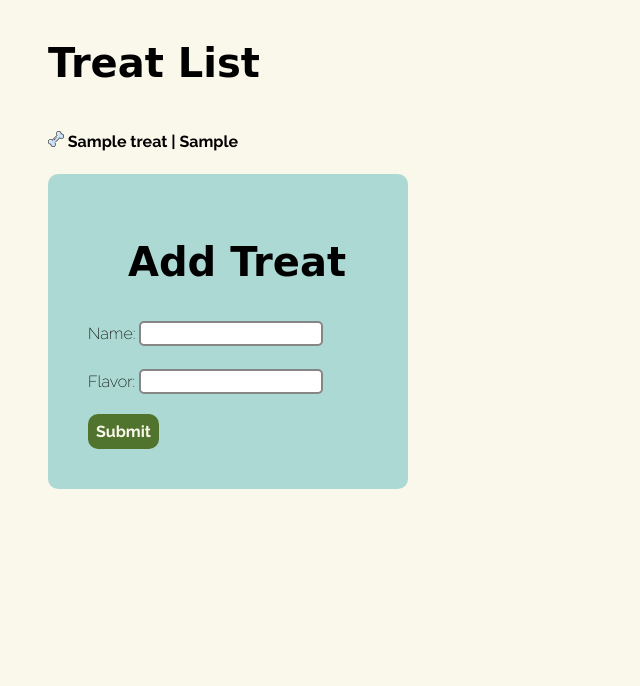
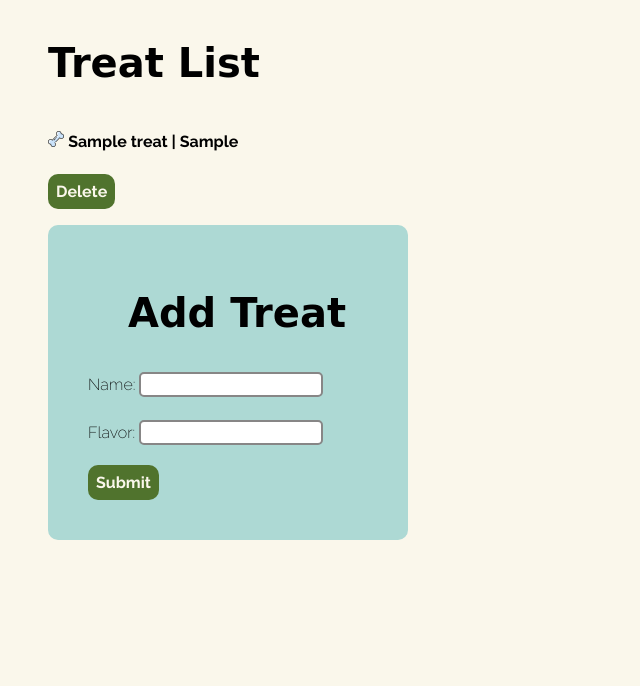
Before and after one commit to shaneyoung91/pawfolio, a Django app: page /treats/ in a window 1280 px wide. Shown: the part 130-816 px from the top of the page, without its empty margins (0-640 px from the left). Run offline with Django 4.2, Linux system fonts and the light colour scheme; a user stored in the database is signed in; tables that the repository leaves empty hold one stand-in row (values such as "Sample post"); some web fonts are replaced.

Commit message:
add delete functionality to treats

```diff
--- a/main_app/templates/main_app/treat_list.html
+++ b/main_app/templates/main_app/treat_list.html
@@ -4,15 +4,23 @@
 <h1>Treat List</h1>
 <div id="treat-list">
     {% for treat in treat_list %}
-        <p><img id="bone-img" src="/static/css/images/bone.png"><strong>  {{ treat.name }} | {{ treat.flavor }}</strong></p>
+        <p>
+            <img id="bone-img" src="/static/css/images/bone.png">
+            <strong>{{ treat.name }} | {{ treat.flavor }}</strong>
+            <form action="{% url 'treat_delete' treat.pk %}" method="post" style="display: inline;">
+                {% csrf_token %}
+                <input type="hidden" name="next" value="{{ request.path }}">
+                <input type="submit" value="Delete" class="btn btn-danger">
+            </form>
+        </p>
     {% endfor %}
     <div id="add-treat">
         <h1>Add Treat</h1>
-            <form action="" method="post">
-                {% csrf_token %}
-                <p>{{ form.as_p }}</p>
-                <input type="submit" value="Submit" class="btn">
-            </form>
+        <form action="" method="post">
+            {% csrf_token %}
+            <p>{{ form.as_p }}</p>
+            <input type="submit" value="Submit" class="btn">
+        </form>
     </div>
 </div>
 {% endblock %}
--- a/main_app/urls.py
+++ b/main_app/urls.py
@@ -1,4 +1,5 @@
 from django.urls import path
+from .views import TreatListCreate, TreatDelete
 from . import views
 
 urlpatterns = [
@@ -15,11 +16,7 @@
     path('dogs/<int:pk>/reportcard_delete/<int:reportcard_id>/', views.ReportCardDelete.as_view(), name='reportcard_delete'),
     path('accounts/signup/', views.signup, name='signup'),
     path('treats/', views.TreatListCreate.as_view(), name='treats_index'),
-
-    # CIRCLE BACK - ADDING DOG TREAT ON DOG INDEX PAGE
-    # path('treats/add_treat', views.TreatCreate.as_view(), name='add_treat'),
-    # -------------------------------
-
+    path('treats/<int:pk>/delete/', TreatDelete.as_view(), name='treat_delete'),
     path('dogs/<int:dog_id>/assoc_treat/<int:treat_id>/', views.assoc_treat, name='assoc_treat'),
     path('dogs/<int:dog_id>/unassoc_treat/<int:treat_id>/', views.unassoc_treat, name='unassoc_treat'),
     path('dogs/<int:dog_id>/add_photo/', views.add_photo, name='add_photo'),
--- a/main_app/views.py
+++ b/main_app/views.py
@@ -8,7 +8,7 @@
 from django.contrib.auth.forms import UserCreationForm
 from django.contrib.auth.decorators import login_required
 from django.contrib.auth.mixins import LoginRequiredMixin
-from django.urls import reverse
+from django.urls import reverse, reverse_lazy
 from .models import Dog, Treat, Photo, ReportCard
 from .forms import ReportCardForm, TreatForm
 
@@ -161,16 +161,9 @@
   context_object_name = 'treat_list'
   success_url = '/treats/'
 
-
-class TreatUpdate(UpdateView):
-  model = Treat
-  fields = '__all__'
-
-
 class TreatDelete(DeleteView):
-  model = Treat
-  success_url = '/treats'
-
+    model = Treat
+    success_url = reverse_lazy('treats_index')
 
 @login_required
 def assoc_treat(request, dog_id, treat_id):
```
